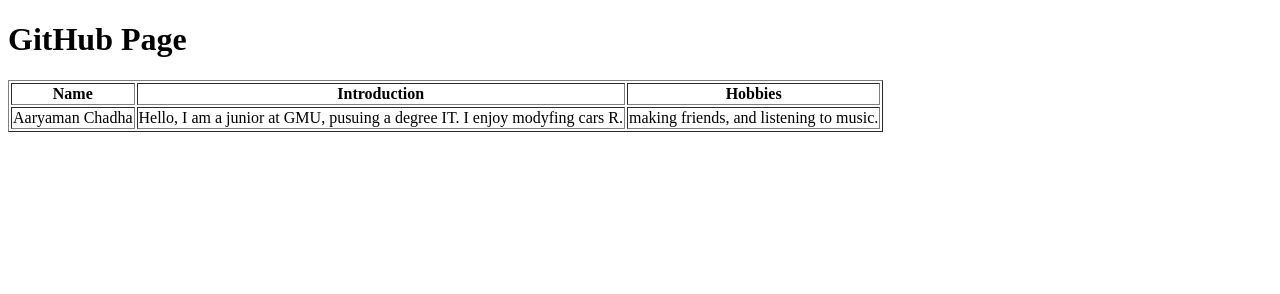
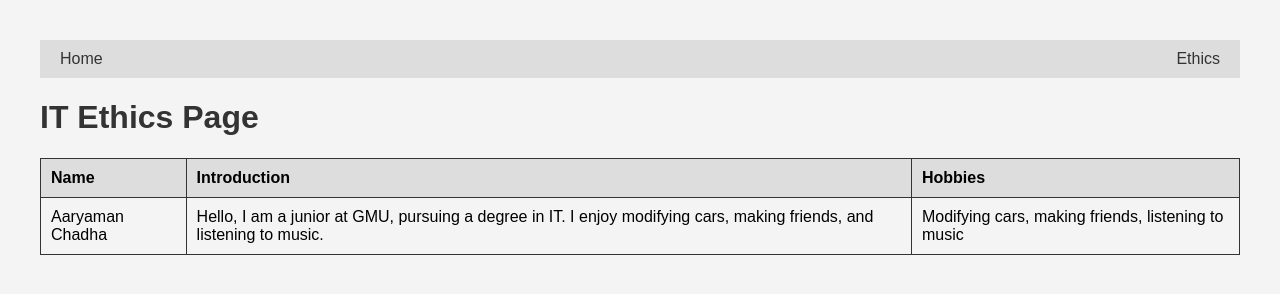
Before and after one commit to cheeku923/cheeku923.github.io, a plain HTML site: page index.html in a window 1280 px wide. Drawn offline with Linux system fonts and the light colour scheme.

Commit message:
changed to meet requirements
changes to meet assignment requirements

```diff
--- a/index.html
+++ b/index.html
@@ -3,21 +3,72 @@
 <head>
     <meta charset="UTF-8">
     <meta name="viewport" content="width=device-width, initial-scale=1.0">
-    <title>GitHub Page</title>
+    <title>My IT Ethics Page</title>
+    <style>
+        body {
+            font-family: Arial, sans-serif;
+            margin: 20px;
+            padding: 20px;
+            background-color: #f4f4f4;
+        }
+
+        h1 {
+            color: #333;
+        }
+
+        nav {
+            display: flex;
+            justify-content: space-between;
+            background-color: #ddd;
+            padding: 10px;
+        }
+
+        nav a {
+            text-decoration: none;
+            color: #333;
+            margin: 0 10px;
+        }
+
+        table {
+            width: 100%;
+            border-collapse: collapse;
+            margin-top: 20px;
+        }
+
+        th, td {
+            border: 1px solid #333;
+            padding: 10px;
+            text-align: left;
+        }
+
+        th {
+            background-color: #ddd;
+        }
+    </style>
 </head>
 <body>
-    <h1>GitHub Page</h1>
-    <table border="1">
+    <nav>
+        <a href="#">Home</a>
+        <a href="#">Ethics</a>
+    </nav>
+
+    <h1>IT Ethics Page</h1>
+
+    <table>
+        <thead>
             <tr>
                 <th>Name</th>
                 <th>Introduction</th>
                 <th>Hobbies</th>
             </tr>
+        </thead>
+        <tbody>
             <tr>
                 <td>Aaryaman Chadha</td>
-            <td>Hello, I am a junior at GMU, pusuing a degree IT. I enjoy modyfing cars R.</td>
-            <td>making friends, and listening to music.</td>
+                <td>Hello, I am a junior at GMU, pursuing a degree in IT. I enjoy modifying cars, making friends, and listening to music.</td>
+                <td>Modifying cars, making friends, listening to music</td>
             </tr>
+        </tbody>
     </table>
 </body>
 </html>
```
Also changed, not shown: 1 other file. Lines whose indentation alone changed are shown as unchanged.
